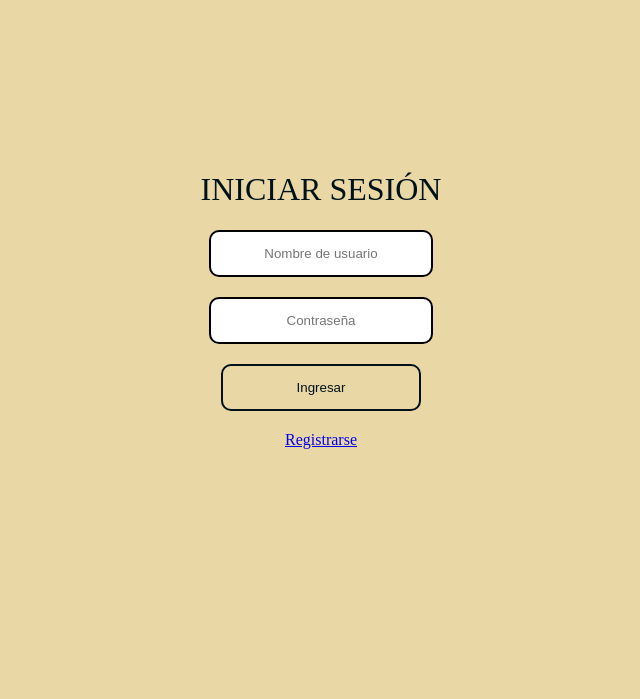
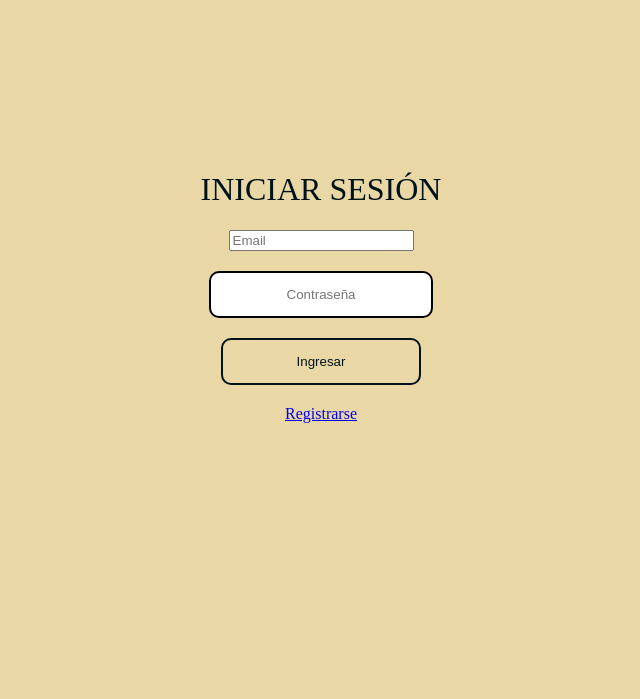
Before and after one commit to Expentor/origendelosmemes, a PHP site: page /Login.php in a window 1280 px wide. Shown: the top 699 px of the page, without its empty margins (319-959 px from the left). Run offline with PHP 8.4, Linux system fonts and the light colour scheme.

Commit message:
Login & Register halfway done.

```diff
--- a/Estilo.css
+++ b/Estilo.css
@@ -129,3 +129,7 @@ body
 {
     background: none;
 }
+
+.login-btn {
+
+}
--- a/Login.php
+++ b/Login.php
@@ -1,3 +1,37 @@
+<?php
+  require "database.php";
+
+  $error = null;
+
+  if ($_SERVER["REQUEST_METHOD"] == "POST") {
+    if (empty($_POST["email"]) || empty($_POST["password"])) {
+      $error = "Please fill all the fields.";
+    } else if (!str_contains($_POST["email"], "@")) {
+      $error = "Email format is incorrect.";
+    } else {
+      $statement  = $conn->prepare("SELECT * FROM users WHERE email = :email LIMIT 1");
+      $statement->bindParam(":email", $_POST["email"]);
+      $statement->execute();
+
+      if ($statement->rowCount() == 0) {
+        $error = "Invalid credentials.";
+      } else {
+        $user = $statement->fetch(PDO::FETCH_ASSOC);
+
+        if(!password_verify($_POST["password"], $user["password"])) {
+          $error = "Invalid credentials.";
+        } else {
+          session_start();
+
+          unset($user["password"]);
+
+          header("Location: index.php");
+        }
+      }
+    }
+  }
+?>
+
 <!DOCTYPE html>
 <html lang="en">
 <head>
@@ -5,19 +39,19 @@
     <meta http-equiv="X-UA-Compatible" content="IE=edge">
     <meta name="viewport" content="width=device-width, initial-scale=1.0">
     <title>Iniciar Sesión</title>
-    <link rel="stylesheet" href="./Estilo.css">
+    <link rel="stylesheet" href="./estilo.css">
     <link rel="stylesheet" href="https://cdnjs.cloudflare.com/ajax/libs/animate.css/4.1.1/animate.min.css">
 </head>
 <body>
 
-    <form action="Login.html" class="form-box animate__animated animate__backInDown">
+    <form metod="POST" action="login.php" class="form-box animate__animated animate__backInDown">
         <h1 class="form-title">Iniciar Sesión</h1>
-        <input type="text" placeholder="Nombre de usuario">
-        <input type="password" placeholder="Contraseña">
-        <button type="submit">
+        <input type="email" id="email" name="email" autocomplete="email" placeholder="Email">
+        <input type="password" id="password" name="password" autocomplete="password" placeholder="Contraseña">
+        <button type="submit" class="login-btn">
             Ingresar
         </button>
-        <a href="Login2.html">Registrarse</a>
+        <a href="register.php">Registrarse</a>
     </form>
 
 </body>
--- a/partials/header-navbar.php
+++ b/partials/header-navbar.php
@@ -19,6 +19,6 @@
 				<li><a href="#">Página principal</a></li>
 				<li><a href="#">Contacto</a></li>
 				<li><a href="#">Política de privacidad</a></li>
-				<li class="different-li"><a href="login.html" class="button-link">Iniciar sesión</a></li>
+				<li class="different-li"><a href="login.php" class="button-link">Iniciar sesión</a></li>
 			</ul>
 		</nav>
--- a/partials/header.php
+++ b/partials/header.php
@@ -8,5 +8,6 @@
 	<link rel="preconnect" href="https://fonts.googleapis.com">
 	<link rel="preconnect" href="https://fonts.gstatic.com" crossorigin>
 	<link href="https://fonts.googleapis.com/css2?family=Lato:ital,wght@0,400;0,700;1,400&display=swap" rel="stylesheet">
+	<link rel="stylesheet" href="./Estilo.css">
+    <link rel="stylesheet" href="https://cdnjs.cloudflare.com/ajax/libs/
 </head>
-<body>
--- a/setup.sql
+++ b/sql/setup.sql
@@ -12,4 +12,4 @@ CREATE TABLE users (
     age INT(3)
 );
 
-INSERT INTO users (username, email, password, age) VALUES ("Adair", "adair@adair.com" "hola123", "19");
+INSERT INTO users (username, email, password, age) VALUES ("Adair", "adair@adair.com", "hola123", "19");
```
Also changed, not shown: register.php (+22 -15 lines).
